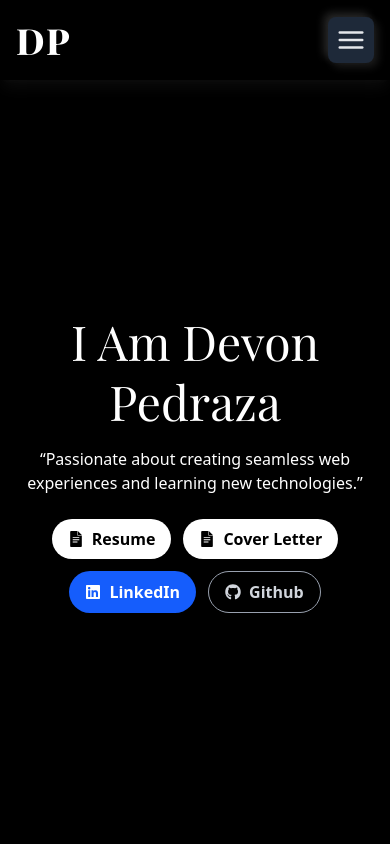
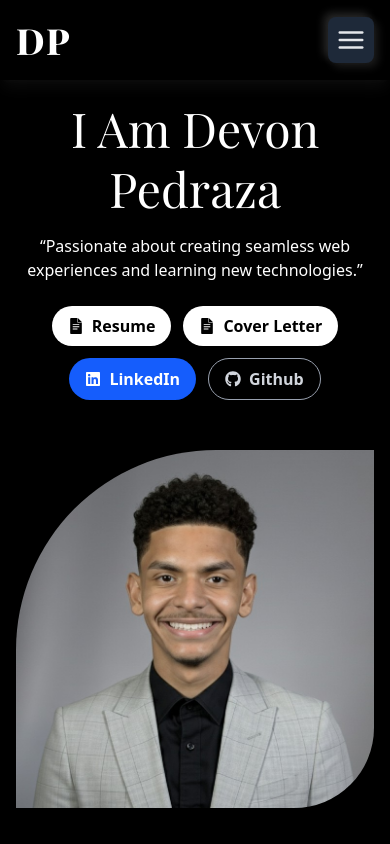
Before and after one commit to Devonpedraza/Personal-Portfolio, a React (Vite) app: page / in a window 390 px wide. Shown: the top 844 px of the page. Built offline with nearby package versions, Linux system fonts and the light colour scheme; a web font is replaced by a local one.

Commit message:
updated portfolio

```diff
--- a/src/Home.jsx
+++ b/src/Home.jsx
@@ -81,7 +81,7 @@ const Home = () => {
         </div>
 
         {/* Image Section */}
-        <div className="hidden md:flex items-center justify-center w-full">
+        <div className="md:flex items-center justify-center w-full">
           <div className="overflow-hidden rounded-tl-[200px] rounded-br-[80px] shadow-2xl w-full max-w-[450px] sm:max-w-[600px] md:max-w-[700px] lg:max-w-[800px] aspect-square">
             <img
               src="/Headshot.jpg"
```
